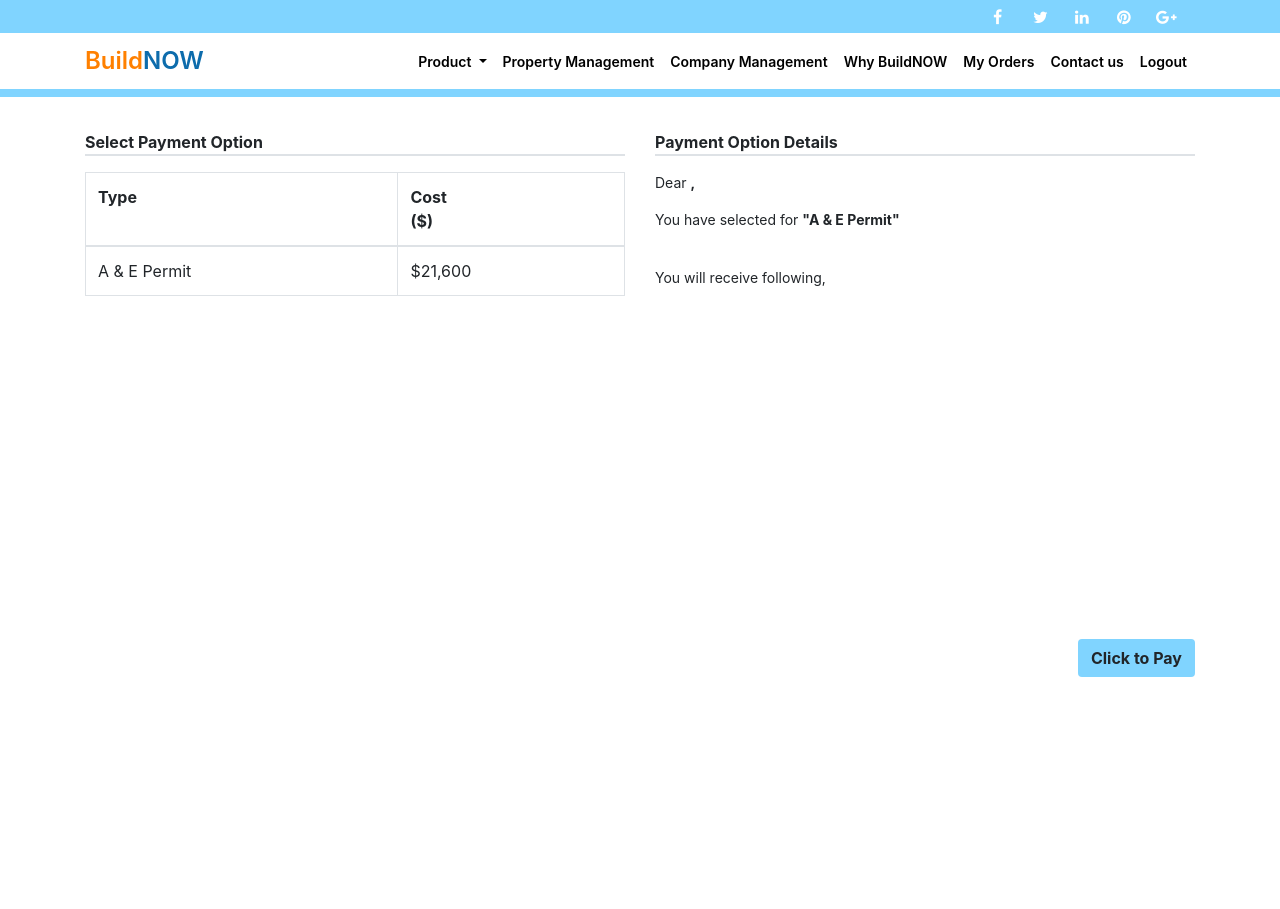
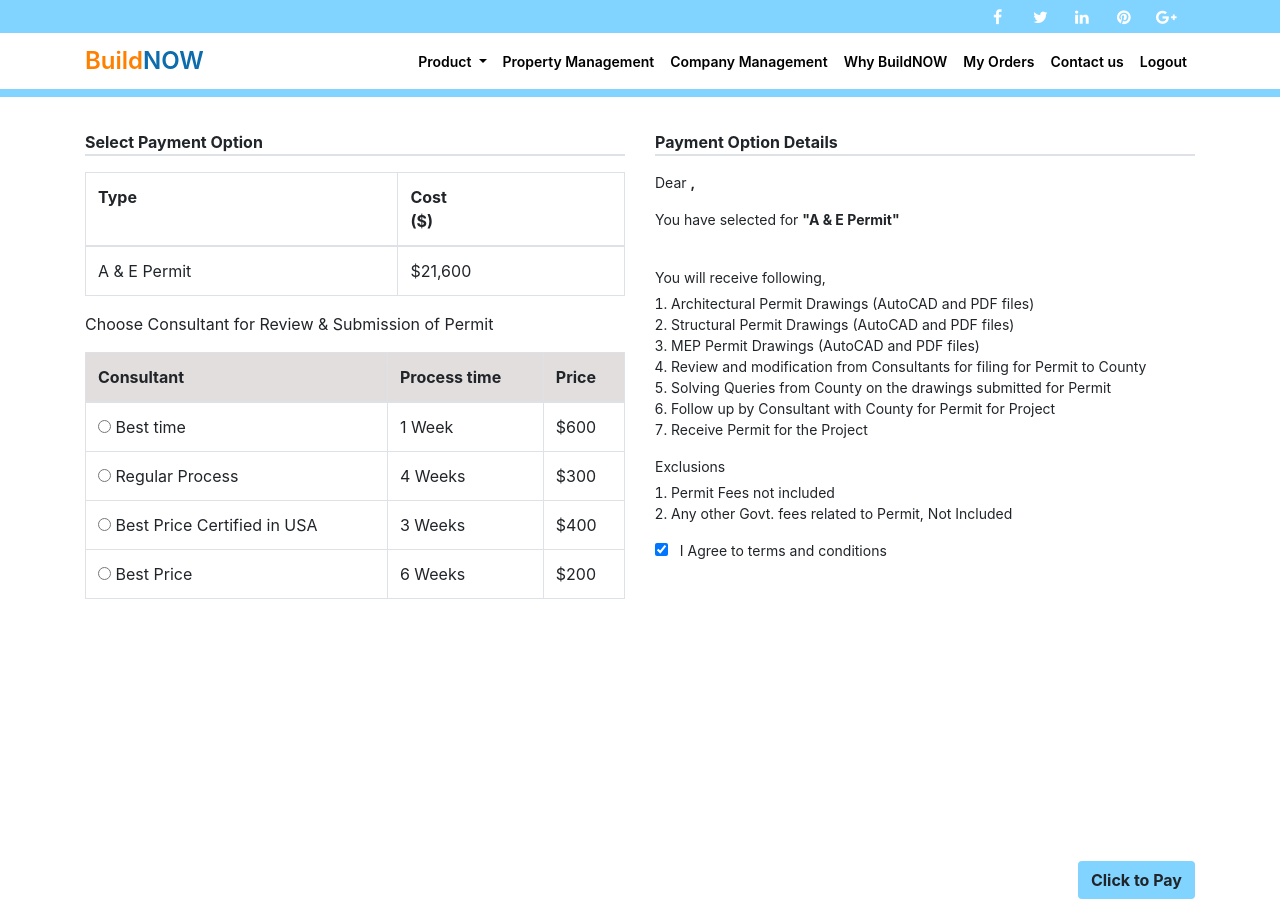
Before and after one commit to maheshbhosale/BuilNow, an Angular app: page /payment in a window 1280 px wide. Before the commit the page ends 800 px from the top, so only its background shows below. Built offline with nearby package versions, Linux system fonts and the light colour scheme.

Commit message:
Add design of payment option page

```diff
--- a/src/app/payment/payment.component.css
+++ b/src/app/payment/payment.component.css
@@ -16,3 +16,6 @@
       font-weight: bold;
       margin-bottom: 8px;
     }
+    input:checked ~ .checkmark {
+  background-color: pink;
+}
--- a/src/app/payment/payment.component.html
+++ b/src/app/payment/payment.component.html
@@ -19,6 +19,39 @@
 
                 </tbody>
               </table>
+              <p class="Head" >Choose Consultant for Review & Submission of Permit</p>
+              <table class="table table-bordered">
+                <thead>
+                  <tr style="background-color: rgb(226, 222, 222);">
+                    <th>Consultant</th>
+                    <th>Process time</th>
+                    <th>Price</th>
+                  </tr>
+                </thead>
+                <tbody>
+                  <tr>
+                    <td><input type="radio" name="name"> Best time</td>
+                    <td>1 Week</td>
+                    <td>$600</td>
+                  </tr>
+                  <tr>
+                    <td><input type="radio" name="name"> Regular Process</td>
+                    <td>4 Weeks</td>
+                    <td>$300</td>
+                  </tr>
+                  <tr>
+                    <td><input type="radio" name="name"> Best Price Certified in USA</td>
+                    <td>3 Weeks</td>
+                    <td>$400</td>
+                  </tr>
+                  <tr>
+                    <td><input type="radio" name="name"> Best Price</td>
+                    <td>6 Weeks</td>
+                    <td>$200</td>
+                  </tr>
+
+                </tbody>
+              </table>
         </div>
 
         <!-- Second Half -->
@@ -28,10 +61,38 @@
 
                 <p>Dear <b>{{selectedUser}},</b></p>
                 <p>You have selected for <b>"A & E Permit"</b></p><br>
-                <p>You will receive following,</p>
-            </div>
+                <p style="margin-bottom: 5px;">You will receive following,</p>
+                <ol style="padding: 0px 0px 0px 16px;">
+                  <li> Architectural Permit Drawings (AutoCAD and PDF files)
+                  </li>
+                  <li>Structural Permit Drawings (AutoCAD and PDF files)
+                  </li>
+                  <li>MEP Permit Drawings (AutoCAD and PDF files)
+                  </li>
+                  <li>Review and modification from Consultants for filing for Permit to County
+                  </li>
+                  <li>Solving Queries from County on the drawings submitted for Permit
+                  </li>
+                  <li>Follow up by Consultant with County for Permit for Project
+                  </li>
+                  <li>Receive Permit for the Project
+                  </li>
+                </ol>
+                <p style="margin-bottom: 5px;">Exclusions</p>
+                <ol style="padding: 0px 0px 0px 16px;">
+                  <li>Permit Fees not included
+                  </li>
+                  <li>Any other Govt. fees related to Permit, Not Included
+                  </li>
+                </ol>
+
+                  <input type="checkbox" checked="checked">&nbsp;&nbsp;
+                  <span>I Agree to terms and conditions</span>
+
+
+              </div>
             <button type="submit " class="btn "
-                style="float: right;margin-top: 335px;margin-bottom: 10px;background-color: #80d4ff;font-weight: bold;"
+                style="float: right;margin-top: 300px;margin-bottom: 10px;background-color: #80d4ff;font-weight: bold;"
                 (click)="showNextPage()">Click to Pay</button>
         </div>
     </div>
```
